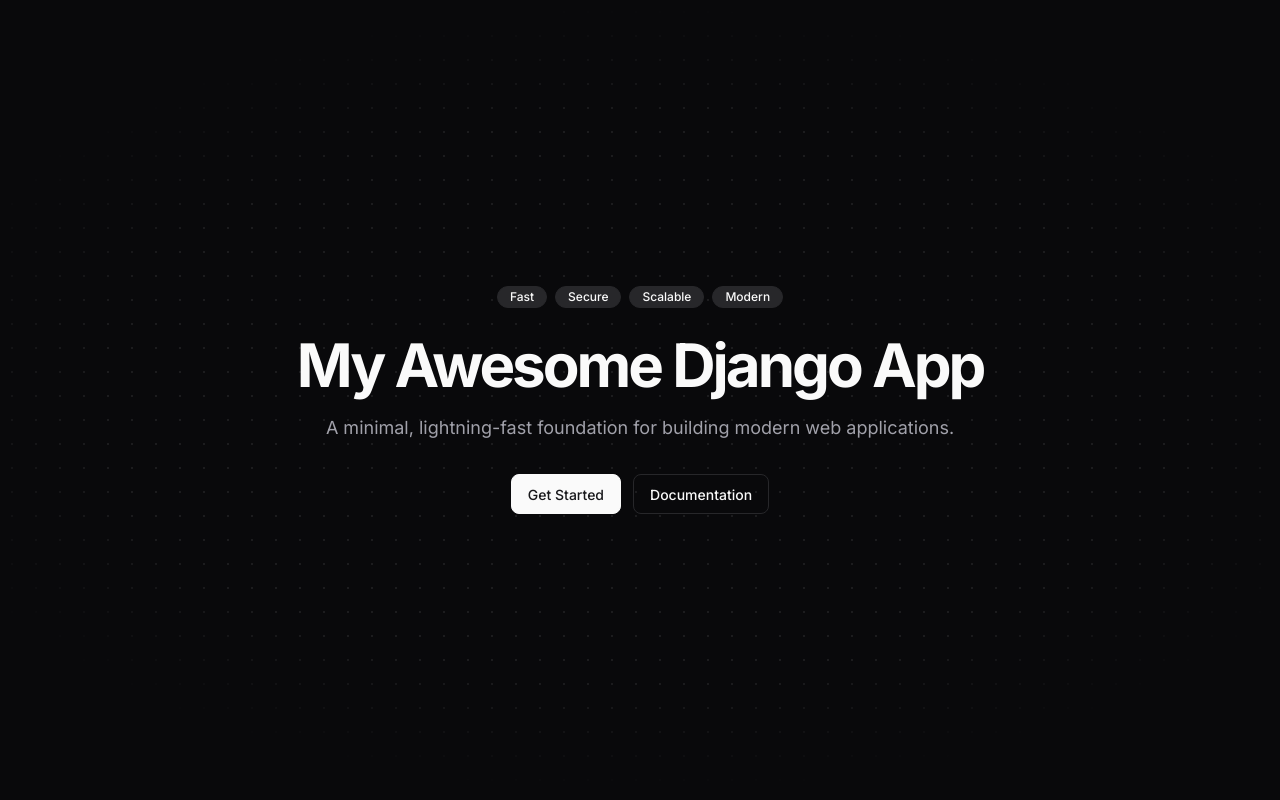
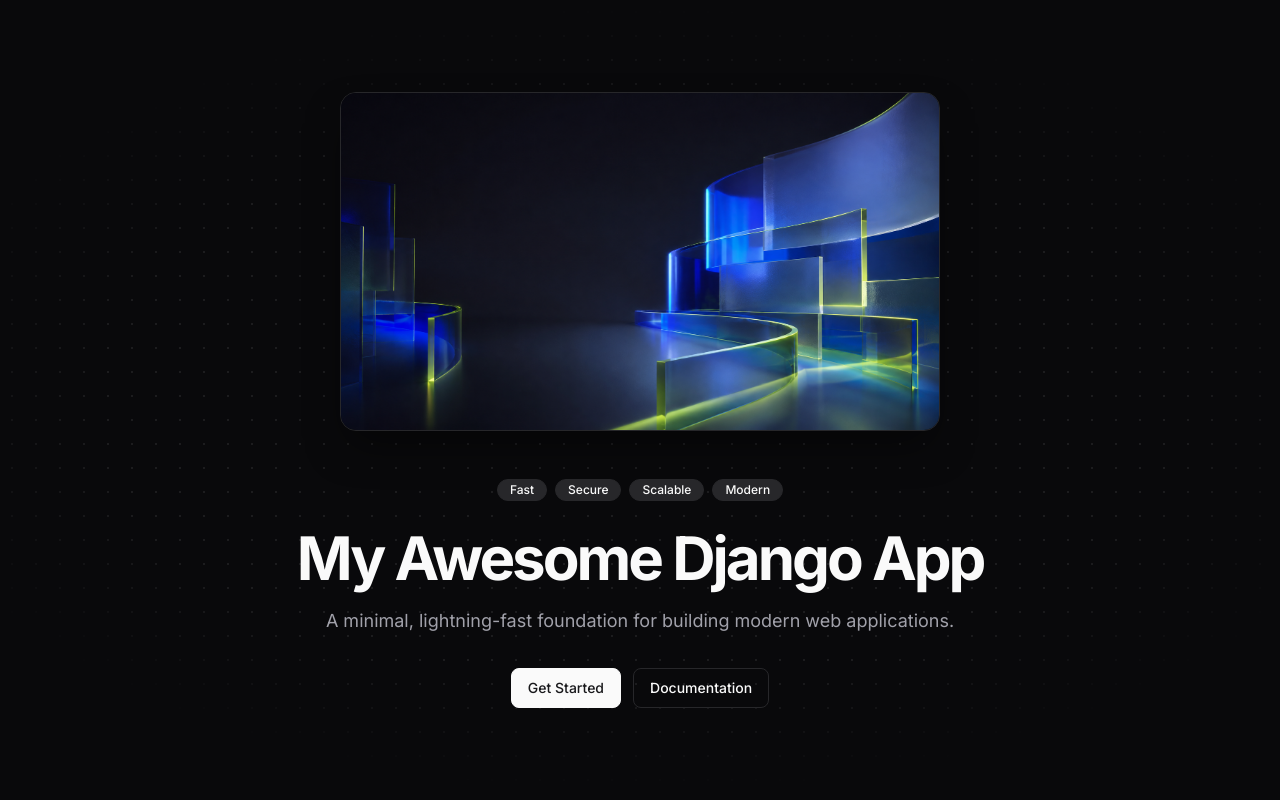
Before and after one commit to Muhammed-Sahal717/Django-project, a Django app: page / in a window 1280 px wide. Run offline with Django 5.2, Linux system fonts and the light colour scheme.

Commit message:
Add top feature image to home template

```diff
--- a/core/templates/home.html
+++ b/core/templates/home.html
@@ -1,3 +1,4 @@
+{% load static %}
 <!doctype html>
 <html lang="en" class="dark">
   <head>
@@ -211,6 +212,12 @@
     <div class="bg-grid"></div>
 
     <div class="container">
+      <img
+        src="{% static 'images/top-image.png' %}"
+        alt="Top feature image"
+        style="width: 100%; max-width: 600px; border-radius: 16px; margin-bottom: 3rem; box-shadow: 0 20px 40px -10px rgba(0,0,0,0.5); border: 1px solid var(--border);"
+      />
+
       {% if features %}
       <div class="badge-group">
         {% for feature in features %}
```
Also changed, not shown: core/static/images/top-image.png (added).
